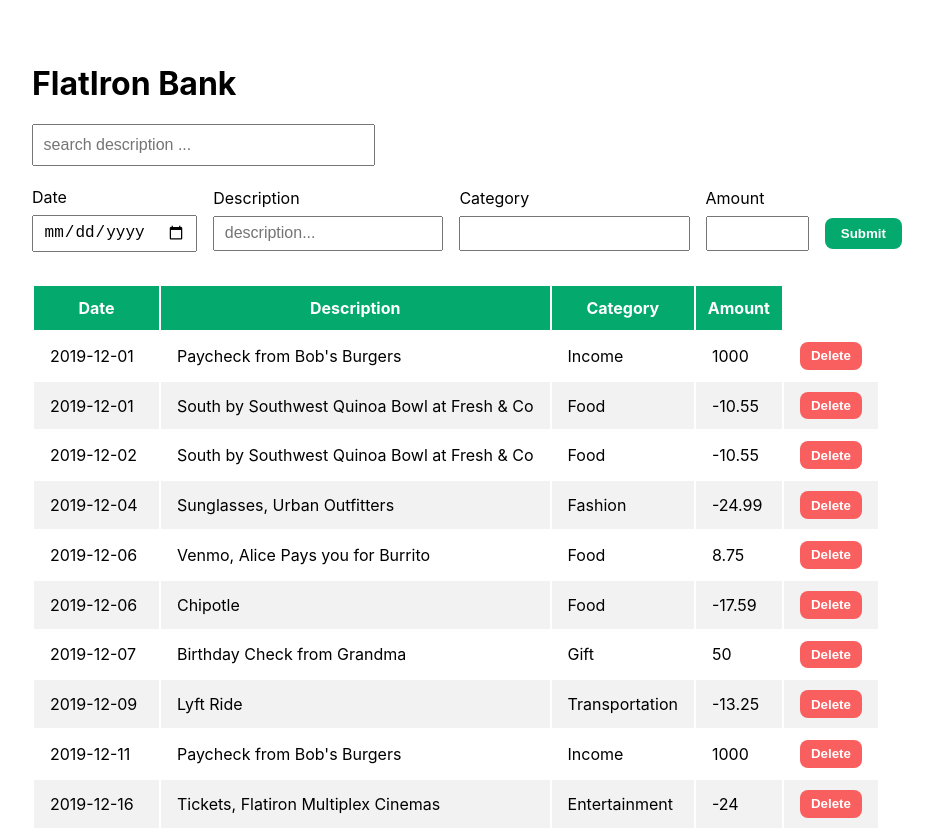
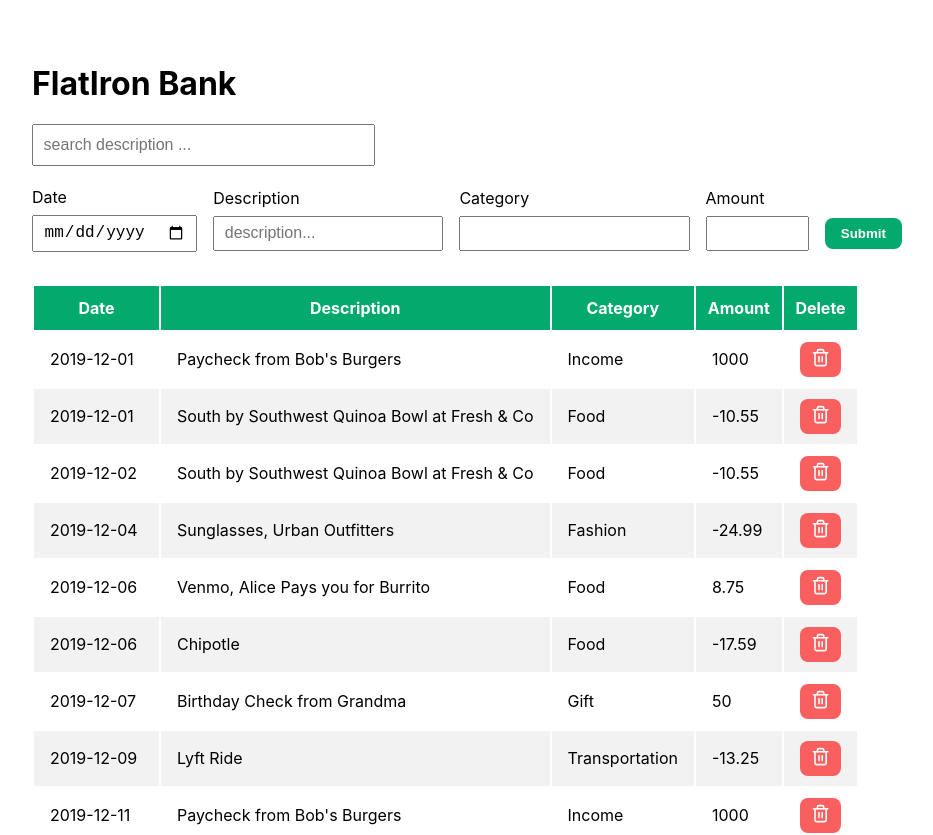
Before and after one commit to arnold-aswan/Bank-Of-Flatiron, a React (Create React App) app: page / in a window 1280 px wide. Shown: the top 835 px of the page, without its empty margins (32-965 px from the left). Built offline with nearby package versions, Linux system fonts and the light colour scheme; data requests are answered from the project's data file.

Commit message:
added delete icon

```diff
--- a/src/App.js
+++ b/src/App.js
@@ -1,4 +1,5 @@
 import React, { useState, useEffect } from "react";
+import { FiTrash2 } from "react-icons/fi";
 import "./App.css";
 
 function App() {
@@ -76,7 +77,7 @@ function App() {
         <td>{trans.amount}</td>
         <td>
           <button className="delete-btn" onClick={() => handleDelete(trans.id)}>
-            Delete
+            <FiTrash2 style={{ fontSize: "1.2rem" }} />
           </button>
         </td>
       </tr>
@@ -92,7 +93,7 @@ function App() {
         <td>{trans.amount}</td>
         <td>
           <button className="delete-btn" onClick={() => handleDelete(trans.id)}>
-            Delete
+            <FiTrash2 style={{ fontSize: "1.2rem" }} />
           </button>
         </td>
       </tr>
@@ -162,6 +163,7 @@ function App() {
             <th>Description</th>
             <th>Category</th>
             <th>Amount</th>
+            <th>Delete</th>
           </tr>
         </thead>
         <tbody>{search.length > 1 ? filteredData : nonFilteredData}</tbody>
```
